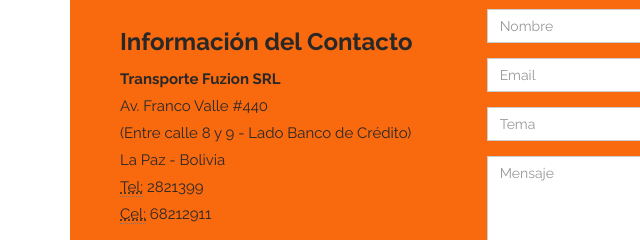
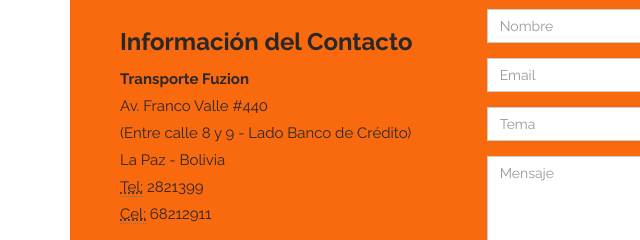
Before and after one commit to leonelcarlos/transporte, a plain HTML site: page index.html in a window 1280 px wide. Shown: the part 6463-6703 px from the top of the page, 0-640 px from the left. Drawn offline with Linux system fonts and the light colour scheme.

Commit message:
Llenado de Pestaño Contactos

```diff
--- a/index.html
+++ b/index.html
@@ -601,7 +601,7 @@ OUR TRAINERS
                             <h3>Información del Contacto</h3>
 
                             <address>
-                              <strong>Transporte Fuzion SRL</strong><br>
+                              <strong>Transporte Fuzion</strong><br>
                               Av. Franco Valle #440<br>
                               (Entre calle 8 y 9 - Lado Banco de Crédito)<br>
                               La Paz - Bolivia<br>
```
